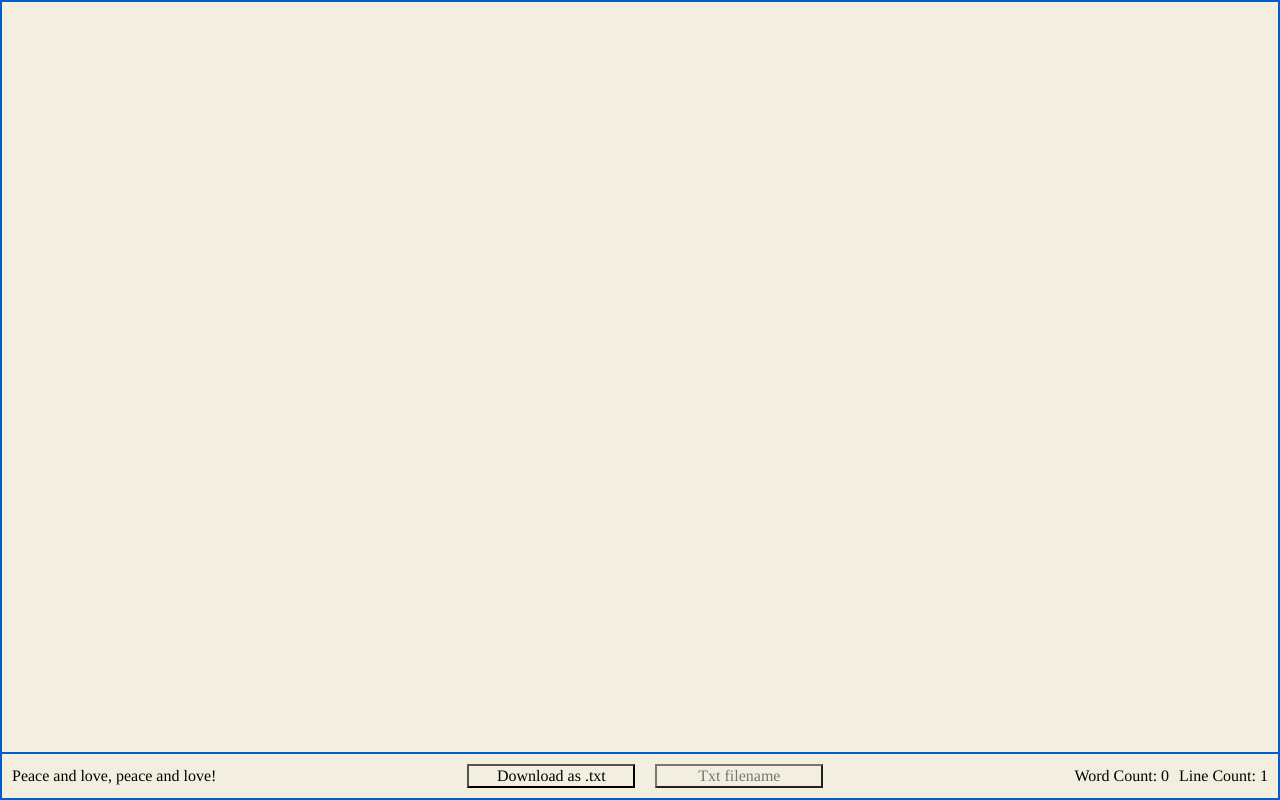
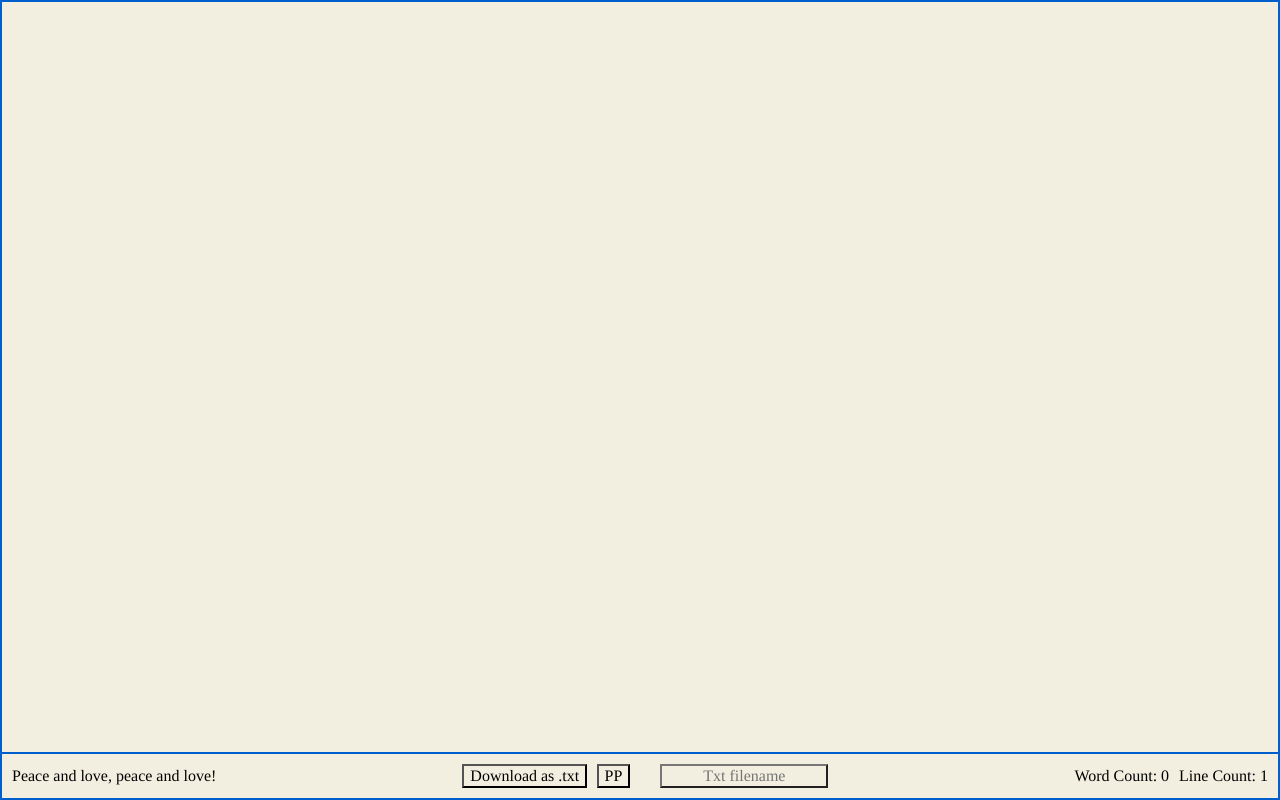
Before and after one commit to Hiccup246/free-online-text-edit, a SvelteKit app: page / in a window 1280 px wide. Built offline with nearby package versions, Linux system fonts and the light colour scheme; no server answers.

Commit message:
Add JSON pretty print formatting button

```diff
--- a/src/routes/+page.svelte
+++ b/src/routes/+page.svelte
@@ -44,6 +44,18 @@
 
 		return trimmedInput;
 	}
+
+	export function prettyPrint() {
+		try {
+			const textarea = (document.getElementById("textarea") as HTMLTextAreaElement)
+
+			const prettyValue = JSON.stringify(JSON.parse(textarea.value), null, 2);
+
+			textarea.value = prettyValue;
+		} catch (_error) {
+			alert("You can only pritty print valid JSON!")
+		}
+	}
 </script>
 
 <svelte:head>
@@ -79,7 +91,11 @@
 		</james-watt-calling-card>
 
 		<div class="message__actions">
-			<button class="message__dwl-button" on:click={() => downloadToTxt()}>Download as .txt</button>
+			<div class="message__buttons">
+				<button class="message__dwl-button" on:click={() => downloadToTxt()}>Download as .txt</button>
+				<button class="message_pretty-print" title="JSON Pretty Print" on:click={() => prettyPrint()}>PP</button>
+			</div>
+
 			<input class="message__filename" type="text" max="50" placeholder="Txt filename" id="filename-input"/>
 		</div>
 
@@ -91,6 +107,12 @@
 </section>
 
 <style>
+	.message__buttons {
+		display: flex;
+		justify-content: space-between;
+		gap: 5px;
+	}
+
 	section {
 		height: 100vh;
 		display: flex;
@@ -121,7 +143,6 @@
 		border-bottom: 2px solid var(--border-color);
 		border-left: 2px solid var(--border-color);
 		border-right: 2px solid var(--border-color);
-		font-family: Times, serif;
 		padding: 10px;
 		align-items: center;
 		gap: 10px;
@@ -149,28 +170,30 @@
 	.message__actions {
 		margin: auto 0;
 		display: grid;
-		grid-template-columns: repeat(2,minmax(0,1fr));
-		gap: 20px;
+		grid-template-columns: repeat(2, minmax(0, 1fr));
+		gap: 30px;
+		align-items: center;
 	}
 
 	.message__dwl-button {
-		font-size: medium;
 		background-color: var(--bg-color);
 		cursor: pointer;
-		font-family: inherit;
 	}
 
 	.message__filename {
 		background-color: var(--bg-color);
-		font-size: medium;
-		font-family: inherit;
 		outline: none;
 		border-style: outset;
 		text-align: center;
+		height: -webkit-fill-available;
 	}
 
 	.message__filename:focus {
 		border-style: inset;
+	}
+
+	.message_pretty-print {
+		width: fit-content;
 	}
 
 	@media (max-width: 566px) {
--- a/src/routes/styles.css
+++ b/src/routes/styles.css
@@ -6,9 +6,16 @@
 html {
 	background-color: var(--bg-color);
 	height: -webkit-fill-available;
+	font-family: Times, serif;
 }
 
 body {
 	min-height: 100vh;
 	margin: 0;
 }
+
+button, input {
+	font-family: inherit;
+	font-size: medium;
+	background-color: var(--bg-color);
+}
```
